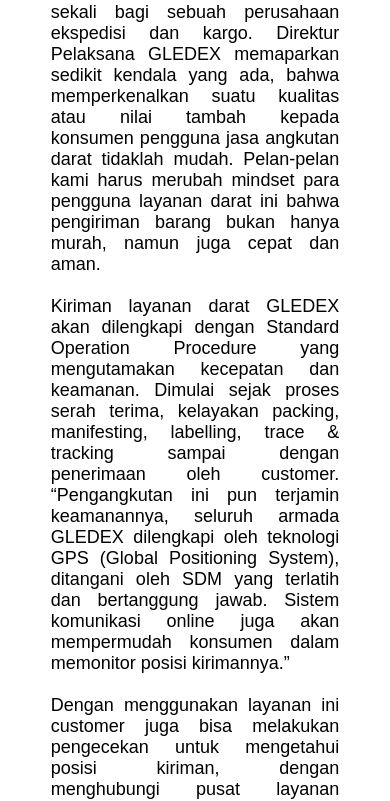
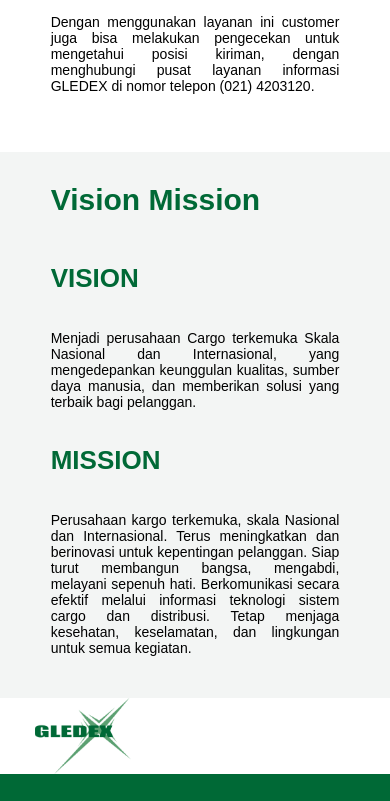
Before and after one commit to gledexlogistik/gledex, a React (Create React App) app: page /aboutus in a window 390 px wide. Shown: the part 1190-1991 px from the top of the page. Built offline with nearby package versions, Linux system fonts and the light colour scheme; what google-maps-react would draw is missing.

Commit message:
Add files via upload

```diff
--- a/src/Components/About Us/AboutUs1.js
+++ b/src/Components/About Us/AboutUs1.js
@@ -41,6 +41,13 @@
         paddingLeft:'13vw'
     },
     textGreyGridTop: {
+        [theme.breakpoints.between('xs','sm')]: {
+            fontFamily:'arial',
+            fontSize:'14px',
+            paddingLeft:'13vw',
+            paddingRight:'13vw',
+            textAlign:'justify'
+        },
         fontFamily:'arial',
         fontSize:'18px',
         paddingLeft:'13vw',
@@ -48,6 +55,14 @@
         textAlign:'justify'
     },
     textGreyGrid: {
+        [theme.breakpoints.between('xs','sm')]: {
+            fontFamily:'arial',
+            fontSize:'14px',
+            paddingLeft:'13vw',
+            paddingRight:'13vw',
+            paddingBottom:'2em',
+            textAlign:'justify'
+        },
         fontFamily:'arial',
         fontSize:'18px',
         paddingLeft:'13vw',
--- a/src/Components/About Us/Structure1.js
+++ b/src/Components/About Us/Structure1.js
@@ -45,6 +45,12 @@
         color: '#006936',
     },
     textWhiteGrid:{
+        [theme.breakpoints.between('xs','sm')]: {
+            fontFamily:'arial',
+            fontSize:'14px',
+            paddingLeft:'13vw',
+            paddingRight:'5em',
+        },
         fontFamily:'arial',
         fontSize:'18px',
         paddingLeft:'13vw',
@@ -127,7 +133,7 @@
                 <Grid item xs={12}>
                     <h2 className={classes.heading}>Structure</h2>
                     <p className={classes.textSubHeading}>
-                        If you have some question or inquiries, feel free to contact us
+                        Our Organitazional Structure and Legal Documents
                     </p>
                 </Grid>
                 {/* <Grid item xs={12}>
--- a/src/Components/Shared/MobileDraw.js
+++ b/src/Components/Shared/MobileDraw.js
@@ -64,14 +64,14 @@
       </ListItemButton>
       <Collapse in={!openServices} timeout="auto" unmountOnExit>
         <List component="div" disablePadding>
-        <ListItemButton sx={{ pl: 4 }}>
+        {/* <ListItemButton sx={{ pl: 4 }}>
           <ListItemIcon>
-          {/* <StarBorder /> */}
+          <StarBorder />
           </ListItemIcon>
           <Link href='/jaskudo' style={{textDecoration:'none', color:'black'}}>
               <ListItemText primary="JasKu Do" />
           </Link>
-        </ListItemButton>
+        </ListItemButton> */}
 
           <ListItemButton sx={{ pl: 4 }} onClick={handleClickJaskudo}>
             <ListItemIcon>
@@ -82,6 +82,16 @@
           </ListItemButton>
           <Collapse in={!openJaskudo} timeout="auto" unmountOnExit>
           <List component="div" disablePadding>
+            <ListItemButton sx={{ pl: 4 }}>
+              <ListItemIcon>
+                <StarBorder style={{opacity:'0'}}/>
+                <StarBorder style={{opacity:'0'}}/>
+                <StarBorder style={{opacity:'0'}}/>
+              </ListItemIcon>
+              <Link href='/jaskudo' style={{textDecoration:'none', color:'black'}}>
+                <ListItemText primary="JasKu Do" />
+              </Link>
+            </ListItemButton>
             <ListItemButton sx={{ pl: 4 }}>
               <ListItemIcon>
                 <StarBorder style={{opacity:'0'}}/>
@@ -128,7 +138,9 @@
             <ListItemIcon>
               {/* <StarBorder /> */}
             </ListItemIcon>
-            <ListItemText primary="Movers" />
+            <Link href='/household' style={{textDecoration:'none', color:'black'}}>
+              <ListItemText primary="Movers" />
+            </Link>
           </ListItemButton>
           <ListItemButton sx={{ pl: 4 }}>
             <ListItemIcon>
@@ -168,9 +180,7 @@
         <ListItemIcon>
           {/* <StarBorder /> */}
         </ListItemIcon>
-        <Link href='/aboutus' style={{textDecoration:'none', color:'black'}}>
-          <ListItemText primary="About Us" />
-        </Link>
+        <ListItemText primary="About Us" />
         {openAbout ?  <ExpandMore /> : <ExpandLess />}
       </ListItemButton>
       <Collapse in={!openAbout} timeout="auto" unmountOnExit>
@@ -179,13 +189,17 @@
             <ListItemIcon>
               {/* <StarBorder /> */}
             </ListItemIcon>
-            <ListItemText primary="General" />
+            <Link href='/aboutus' style={{textDecoration:'none', color:'black'}}>
+              <ListItemText primary="General" />
+            </Link>
           </ListItemButton>
           <ListItemButton sx={{ pl: 4 }}>
             <ListItemIcon>
               {/* <StarBorder /> */}
             </ListItemIcon>
-            <ListItemText primary="Legal" />
+            <Link href='/structure' style={{textDecoration:'none', color:'black'}}>
+              <ListItemText primary="Legal" />
+            </Link>
           </ListItemButton>
         </List>
       </Collapse>
@@ -193,7 +207,9 @@
         <ListItemIcon>
           {/* <StarBorder /> */}
         </ListItemIcon>
-        <ListItemText primary="Contact" />
+        <Link href='/contact' style={{textDecoration:'none', color:'black'}}>
+          <ListItemText primary="Contact" />
+        </Link>
       </ListItemButton>
     </List>
   );
```
